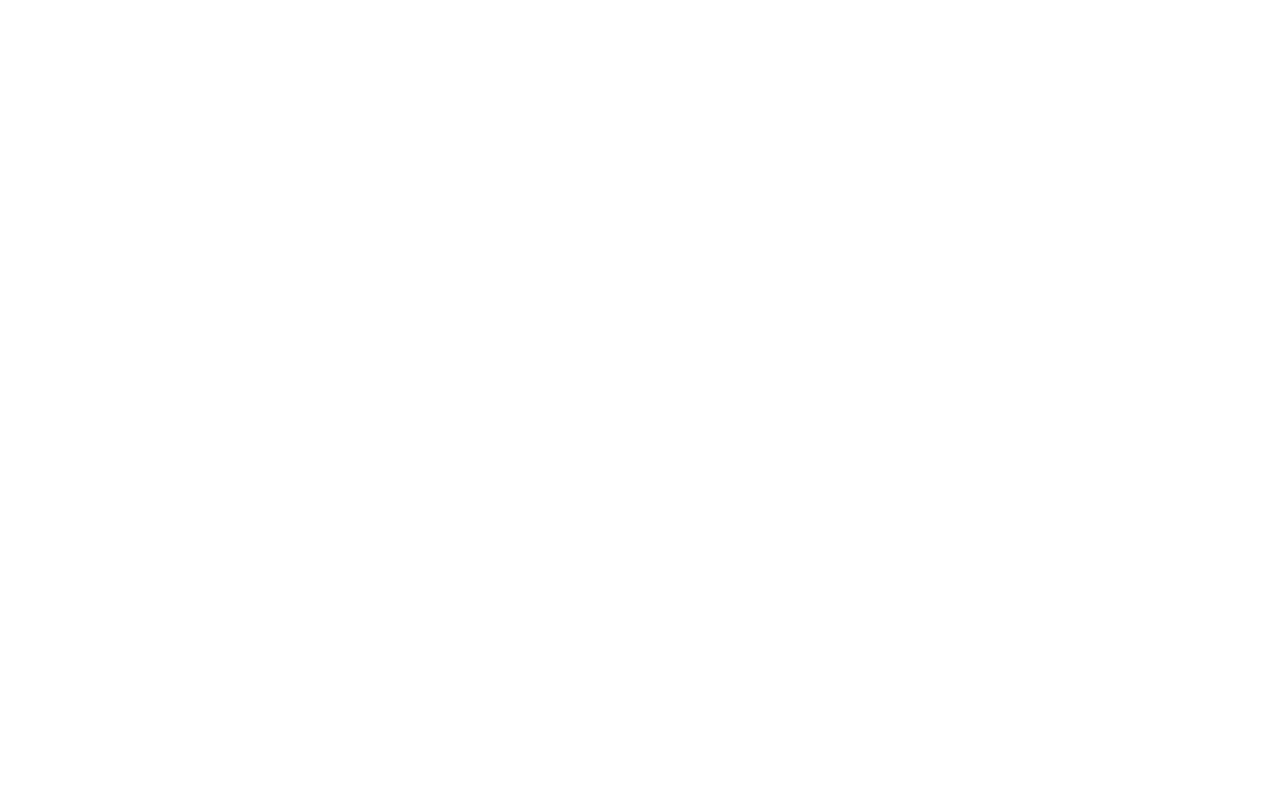
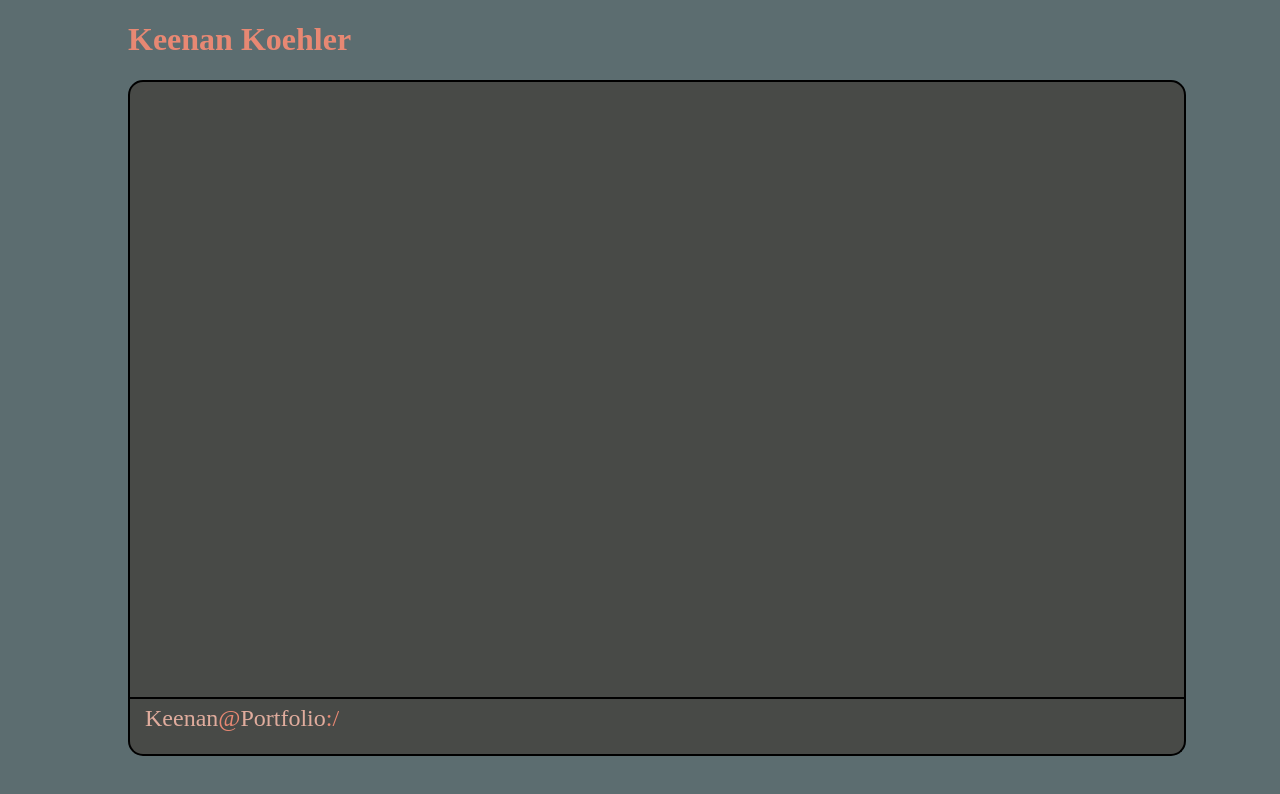
Before and after one commit to Koeh1124/webDev, a plain HTML site: page Portfolio/newPortfolio/index.html in a window 1280 px wide. Drawn offline with Linux system fonts and the light colour scheme.

Commit message:
made first draft of html and css of portfolio and made ascii gen more effecient, very cool :)

```diff
--- a/Portfolio/newPortfolio/index.html
+++ b/Portfolio/newPortfolio/index.html
@@ -0,0 +1,47 @@
+<!DOCTYPE html>
+<!--[if lt IE 7]>      <html class="no-js lt-ie9 lt-ie8 lt-ie7"> <![endif]-->
+<!--[if IE 7]>         <html class="no-js lt-ie9 lt-ie8"> <![endif]-->
+<!--[if IE 8]>         <html class="no-js lt-ie9"> <![endif]-->
+<!--[if gt IE 8]>      <html class="no-js"> <!--<![endif]-->
+<html>
+    <head>
+        <meta charset="utf-8">
+        <meta http-equiv="X-UA-Compatible" content="IE=edge">
+        <title>Keenan's Portfolio</title>
+        <meta name="A termainal based experiance created by Keenan Koehler" content="">
+        <meta name="viewport" content="width=device-width, initial-scale=1">
+        <link rel="stylesheet" href="style.css">
+    </head>
+    <body>
+        <!--[if lt IE 7]>
+            <p class="browsehappy">You are using an <strong>outdated</strong> browser. Please <a href="#">upgrade your browser</a> to improve your experience.</p>
+        <![endif]-->
+        <!--Quick Commands and Name-->
+        <header>
+            <h1>Keenan Koehler</h1>
+            <!--quick commands so you don't always have to type them :)-->
+            <aside></aside>
+        </header>
+        <!--Display-->
+        <main>
+
+            <!--All injected HTML frm js-->
+        </main>
+
+        <!--Input Section-->
+        <section>
+            <p>Keenan</p><p id="important">@</p><p>Portfolio</p><p id="important">:/</p></p>
+            <input>
+        </section>
+        <!--Contact-->
+        <footer>
+            <div>
+
+            </div>
+            <div>
+
+            </div>
+        </footer>
+        <script src="script.js" async defer></script>
+    </body>
+</html>
--- a/Portfolio/newPortfolio/style.css
+++ b/Portfolio/newPortfolio/style.css
@@ -1,3 +1,89 @@
+:root{
+    --mainColor: #5C6D70;
+    --concoleColor: #484A47;
+    --textColor: #E0AC9D;
+    --importanColor: #E88873;
+    --highlightColor: #A37774;
+}
 html body{
+    align-items: center;
     margin:0%;
+    background-color: var(--mainColor);
+    overflow-y: hidden;
 }
+
+header{
+    padding-left: 10vw;
+    padding-right: 10vw;
+    display: flex;
+    color: var(--importanColor);
+}
+
+header aside{
+    float: right;
+}
+/*https://www.w3schools.com/howto/tryit.asp?filename=tryhow_css_hide_scrollbar_keep_func*/
+
+main{
+    -ms-overflow-style: none;  /* IE and Edge */
+    scrollbar-width: none;  /* Firefox */
+    float: inline-start;
+    background-color: var(--concoleColor);
+    border-radius: 15px 15px 0px 0px;
+    width: 80vw;
+    height: 75vh;
+    overflow-y: scroll;
+    margin-right: 10vw;
+    margin-left: 10vw;
+    margin-bottom: 0px;
+    padding: 15px;
+    padding-bottom: 0px;
+    border: 2px solid black;
+}
+
+main::-webkit-scrollbar{
+    display: none;
+}
+
+section{
+    border-radius: 0px 0px 15px 15px;
+    height: 5vh;
+    width: 80vw;
+    background-color: var(--concoleColor);
+    margin: 10vw;
+    margin-top: 0px;
+    display: flex;
+    padding: 15px;
+    padding-top: 0px;
+    border: 2px solid black;
+    border-top: none;
+    align-items: center;
+}
+
+section p{
+    color: var(--textColor);
+    margin:0px;
+    font-size: 3vh;
+    text-align: center;
+}
+
+#important{
+    color:var(--importanColor);
+}
+
+input{
+    background-color: var(--concoleColor);
+    color: var(--textColor);
+    font-size: 3vh;
+    width: 100%;
+    border: none;
+}
+
+/*https://www.w3docs.com/snippets/css/how-to-remove-and-style-the-border-outline-around-text-input-boxes-in-google-chrome.html*/
+input:focus{
+    outline: none;
+}
+
+footer{
+
+}
--- /dev/null
+++ b/planning/Respons.txt
@@ -0,0 +1,4 @@
+Keenan-Backend, buissnessEnd & Financial plan
+John-Frontend, marketing
+Will-Backend
+Brandon-Frontend
```
Also changed, not shown: Testing/imgToAscii/imgToAscii.js (+12 -17 lines), Testing/imgToAscii/index.html (+1 -1 lines), Testing/imgToAscii/cat.webp (added), Testing/imgToAscii/code.png (added), Testing/imgToAscii/images.png (added), Testing/imgToAscii/william.jpg (added), Testing/imgToAscii/william.png (added).
